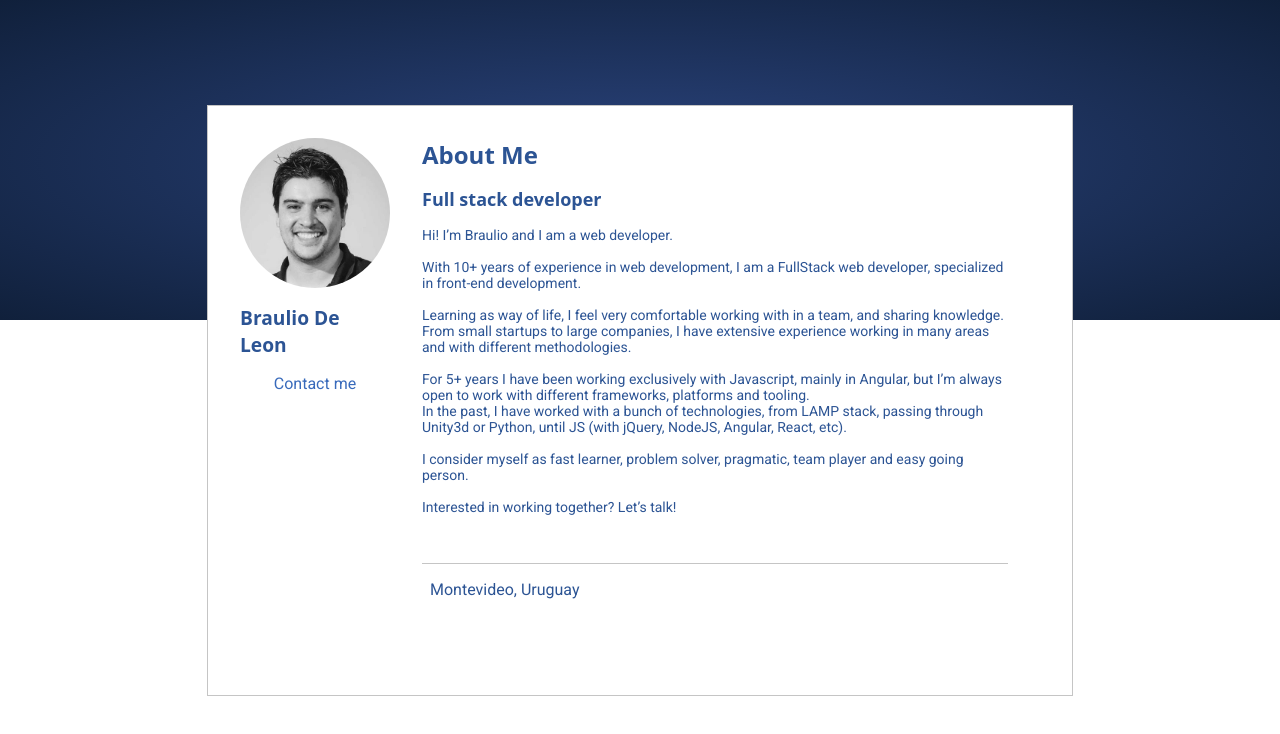
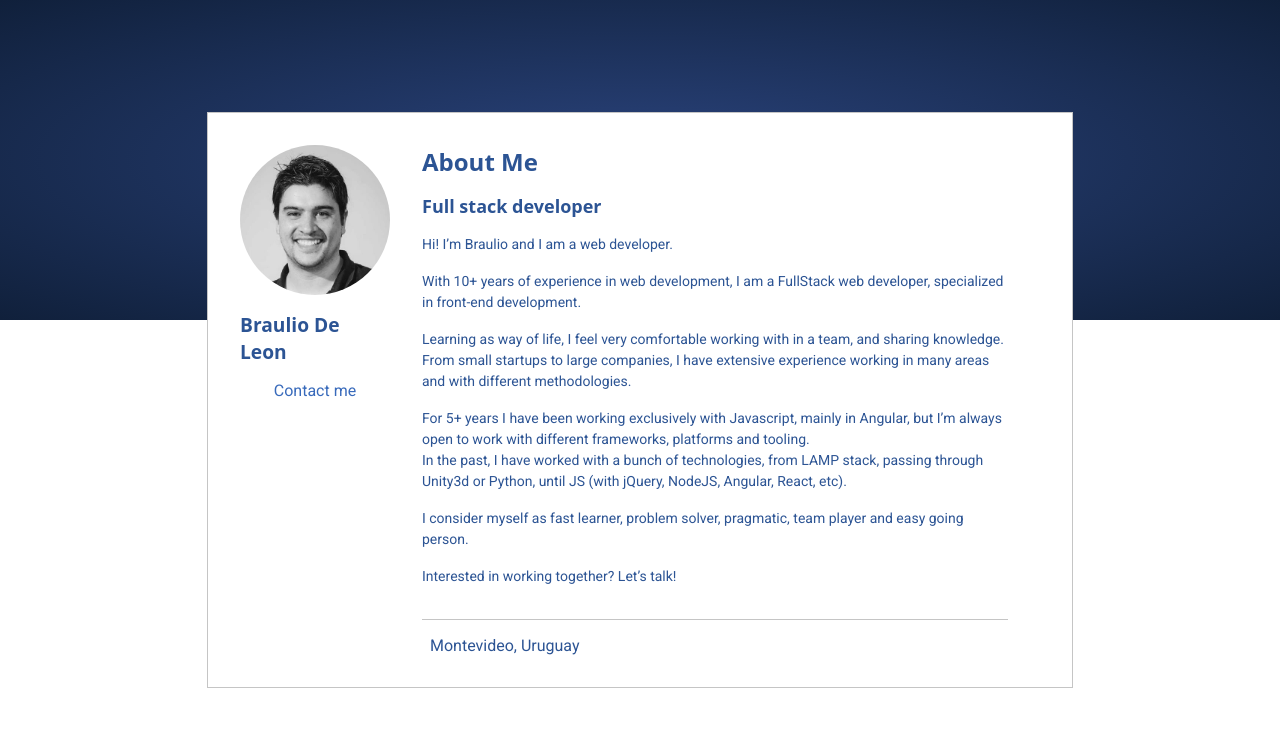
Before and after one commit to bradelev/brauliodeleon, an Angular app: page / in a window 1280 px wide. Shown: the top 734 px of the page. Built offline with nearby package versions, Linux system fonts and the light colour scheme; some icons are missing.

Commit message:
Add angular-cli-ghpages package

```diff
--- a/angular.json
+++ b/angular.json
@@ -123,8 +123,13 @@
               "devServerTarget": "brauliodeleon:serve:production"
             }
           }
+        },
+        "deploy": {
+          "builder": "angular-cli-ghpages:deploy",
+          "options": {}
         }
       }
-    }},
+    }
+  },
   "defaultProject": "brauliodeleon"
 }
--- a/package.json
+++ b/package.json
@@ -3,9 +3,8 @@
   "version": "0.0.0",
   "scripts": {
     "ng": "ng",
-    "start": "ng serve",
+    "start": "ng serve -o",
     "build": "ng build",
-    "build:prod": "ng build --prod --base-href https://bradelev.github.io/brauliodeleon/",
     "test": "ng test",
     "lint": "ng lint",
     "e2e": "ng e2e"
@@ -21,6 +20,7 @@
     "@angular/platform-browser-dynamic": "~8.2.14",
     "@angular/router": "~8.2.14",
     "@fortawesome/fontawesome-pro": "^5.12.1",
+    "angular-cli-ghpages": "^0.6.2",
     "rxjs": "~6.4.0",
     "tslib": "^1.10.0",
     "zone.js": "~0.9.1"
--- a/src/app/app.component.scss
+++ b/src/app/app.component.scss
@@ -56,14 +56,14 @@
   .About {
     &-content {
       p:last-child {
-        padding-bottom: 32px
+        padding-bottom: $_contentSpacing;
       }
     }
     &-footer {
       display: flex;
       border-top: 1px solid $_color-tertiary;
       justify-content: space-between;
-      padding: 16px 0 64px 0;
+      padding: $_contentSpacing 0 0;
       color: $_color-secondary;
     }
     &Footer {
--- a/src/assets/styles/_fonts.scss
+++ b/src/assets/styles/_fonts.scss
@@ -15,5 +15,6 @@ h3 {
 }
 p {
   font-size: 0.875rem;
+  line-height: 1.5em;
   margin-bottom: 1rem;
 }
```
